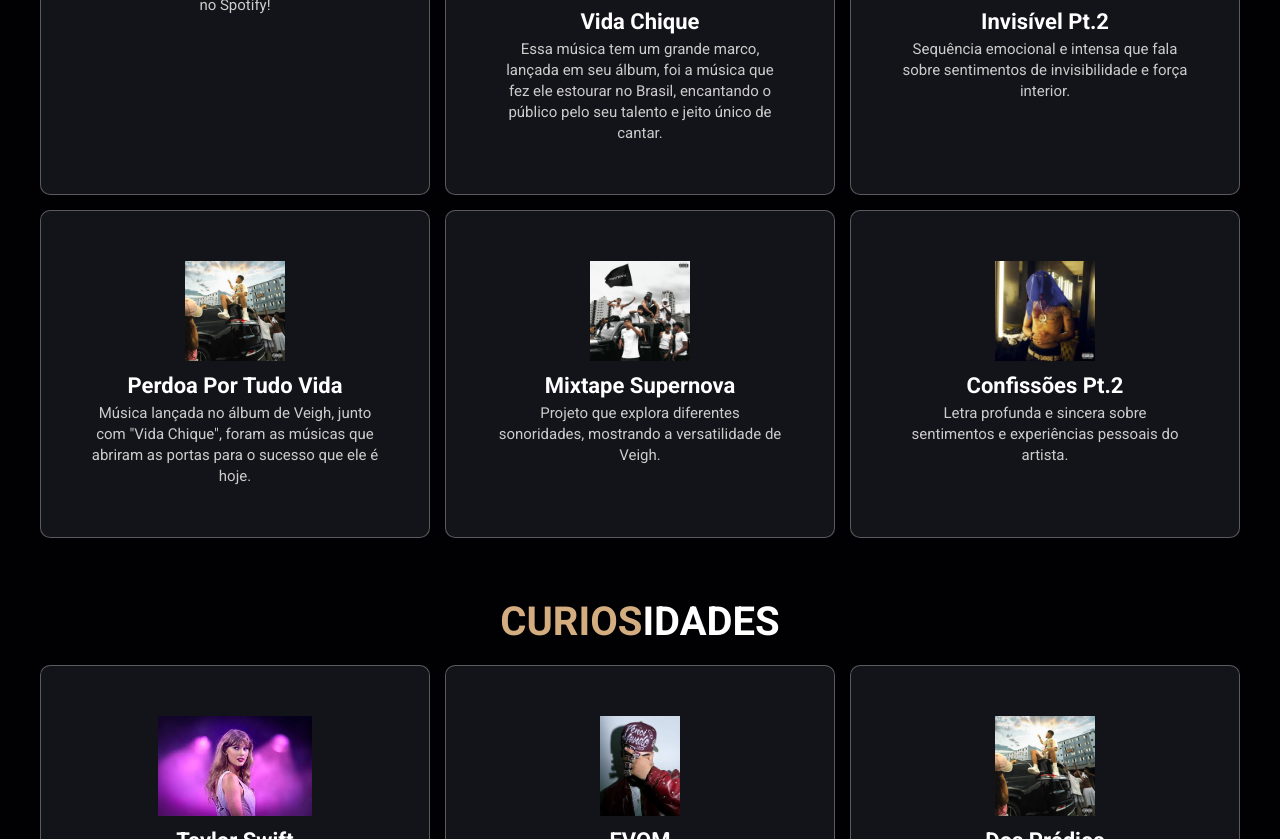
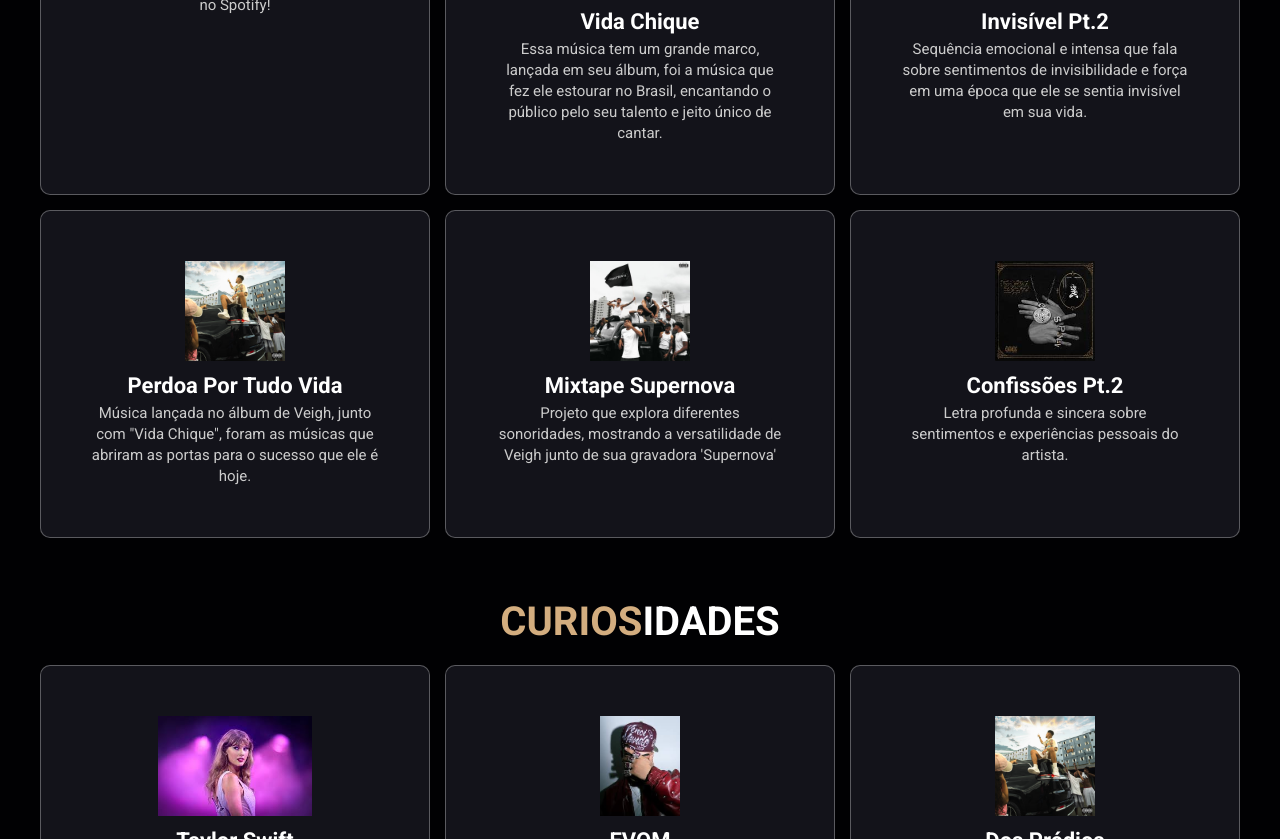
Before and after one commit to felipzp/ProjetoQuiz-Veigh, a website: page public/index.HTML in a window 1280 px wide. Shown: the part 1523-2362 px from the top of the page. Drawn offline with Linux system fonts and the light colour scheme.

Commit message:
Atualizando index

```diff
--- a/public/index.HTML
+++ b/public/index.HTML
@@ -95,7 +95,7 @@
                 <img src="../assets/invisivelpt2.png" alt="Invisível Pt.2">
                 <h3>Invisível Pt.2</h3>
                 <div class="desc">Sequência emocional e intensa que fala sobre sentimentos de invisibilidade e força
-                    interior.</div>
+                    em uma época que ele se sentia invisível em sua vida.</div>
             </div>
 
             <div class="box">
@@ -108,11 +108,11 @@
             <div class="box">
                 <img src="../assets/mixtapesupernova.png" alt="Mixtape Supernova">
                 <h3>Mixtape Supernova</h3>
-                <div class="desc">Projeto que explora diferentes sonoridades, mostrando a versatilidade de Veigh.</div>
+                <div class="desc">Projeto que explora diferentes sonoridades, mostrando a versatilidade de Veigh junto de sua gravadora 'Supernova'</div>
             </div>
 
             <div class="box">
-                <img src="../assets/invisivelpt2.png" alt="Confissões Pt.2">
+                <img src="../assets/confissoespt2.png" alt="Confissões">
                 <h3>Confissões Pt.2</h3>
                 <div class="desc">Letra profunda e sincera sobre sentimentos e experiências pessoais do artista.</div>
             </div>
```
Also changed, not shown: public/css/logado.css (+8 -1 lines), public/indexlogado.html (+2 -2 lines), 1 other file.
